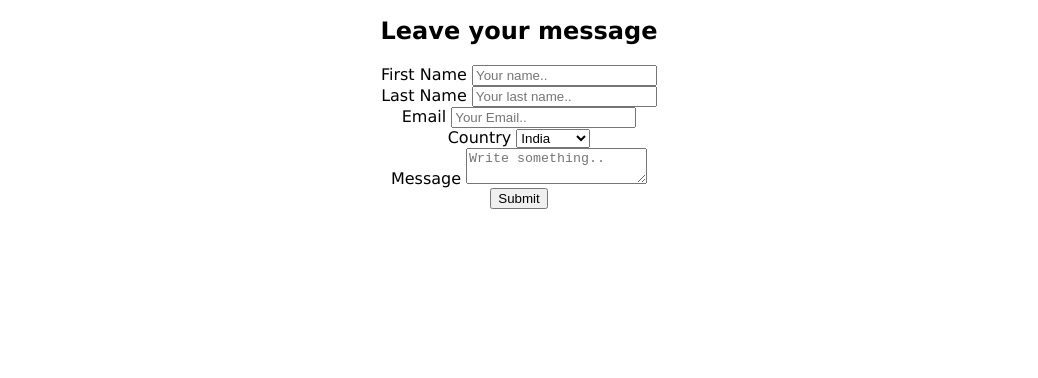
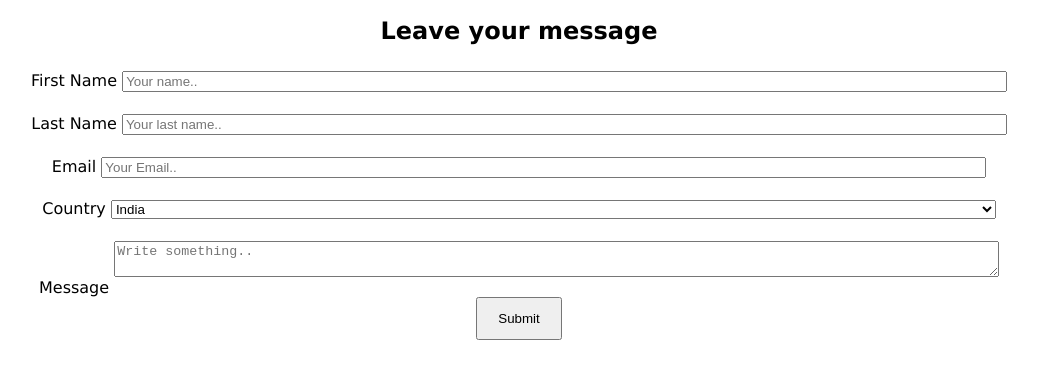
Before and after one commit to nkumar348/Restaurant, a plain HTML site: page contact.html in a window 1280 px wide. Shown: the part 282-660 px from the top of the page, without its empty margins (121-1159 px from the left). Drawn offline with Linux system fonts and the light colour scheme.

Commit message:
Updated contact.css
Added the code for styling of the form

```diff
--- a/contact.css
+++ b/contact.css
@@ -2,3 +2,17 @@ body{
   background-image: url("background.png");
   font-family: Verdana, Arial, Helvetica, sans-serif;
 }
+input[type=text],input[type=email], select, textarea {
+  width: 70%;
+  margin-top: 6px;
+  margin-bottom: 16px;
+}
+
+input[type=submit] {
+  padding: 12px 20px;
+  cursor: pointer;
+}
+
+input[type=submit]:hover {
+  background-color: #45a049;
+}
```
